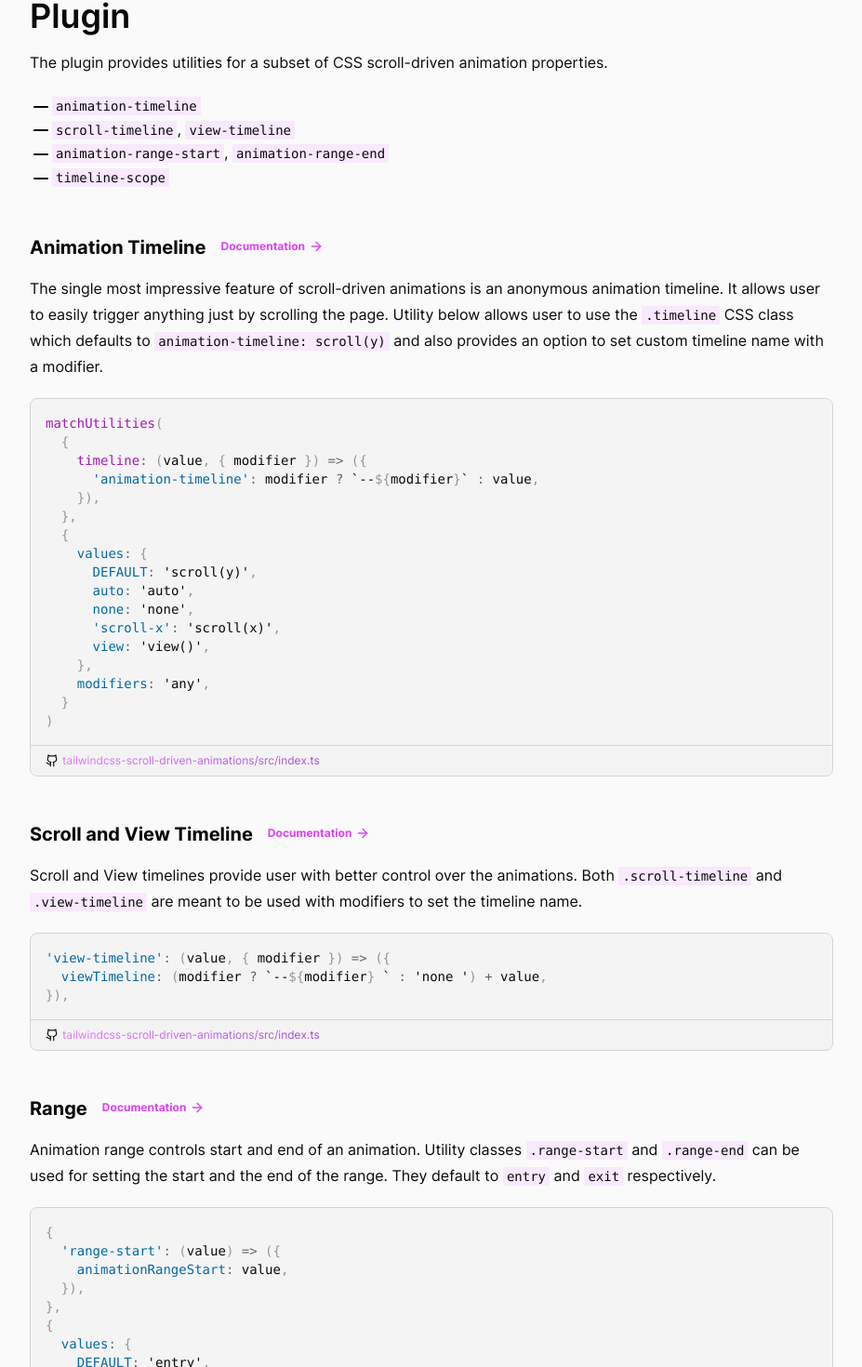
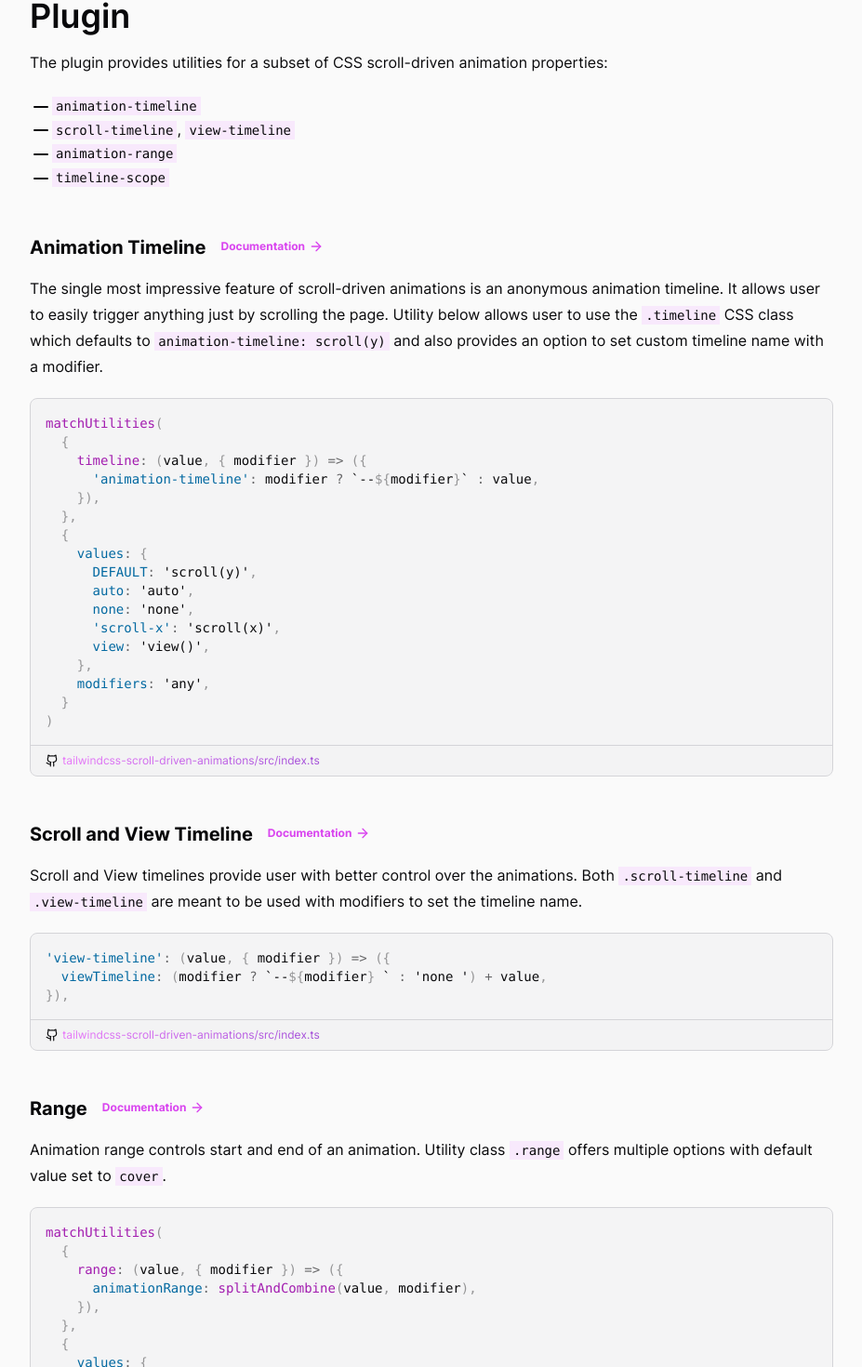
Before and after one commit to adamplesnik/tailwindcss-scroll-driven-animations, a React (Vite) app: page / in a window 1280 px wide. Shown: the part 580-2050 px from the top of the page at 93% size, without its empty margins (176-1103 px from the left). Built offline with nearby package versions, Linux system fonts and the light colour scheme; what @adam.plesnik/tailwindcss-scroll-driven-animations would draw is missing.

Commit message:
Document new range utilities

```diff
--- a/package.json
+++ b/package.json
@@ -28,7 +28,7 @@
     "react-router-dom": "^6.22.3"
   },
   "devDependencies": {
-    "@adam.plesnik/tailwindcss-scroll-driven-animations": "^0.1.0",
+    "@adam.plesnik/tailwindcss-scroll-driven-animations": "^0.2.1",
     "@types/node": "^20.11.30",
     "@types/prismjs": "^1.26.3",
     "@types/react": "^18.2.66",
--- a/src/demos/RangeDemo.tsx
+++ b/src/demos/RangeDemo.tsx
@@ -10,11 +10,10 @@ const RangeDemo = () => {
   return (
     <DemoWrapper>
       <div className="text-sm scope/navbar supports-animations:-mt-14 supports-animations:sm:-mt-8">
-        <div className="sticky top-0 z-10 flex animate-translate-down flex-wrap gap-1 border-b border-b-zinc-300 bg-white/20 p-4 backdrop-blur timeline/navbar range-start-exit-crossing range-end supports-animations:-translate-y-16 dark:border-b-zinc-600 dark:bg-slate-800/60">
+        <div className="range-on-exit sticky top-0 z-10 flex animate-translate-down flex-wrap gap-1 border-b border-b-zinc-300 bg-white/20 p-4 backdrop-blur timeline/navbar supports-animations:-translate-y-16 dark:border-b-zinc-600 dark:bg-slate-800/60">
           <Code>.animate...</Code>
           <Code>.timeline/navbar</Code>
-          <Code>.range-start-exit-crossing</Code>
-          <Code>.range-end</Code>
+          <Code>.range-on-exit</Code>
         </div>
         <div className="px-4 supports-no-animations:mt-2">
           <Code>.scope/navbar</Code>
--- a/src/docs/Docs.tsx
+++ b/src/docs/Docs.tsx
@@ -13,24 +13,15 @@ const animationTimelineClasses = [
 
 const scopeClasses = [{ className: 'scope/{name}', code: 'timeline-scope: --{name}' }]
 
-const rangeStartClasses = [
-  { className: 'range-start', code: 'animation-range-start: entry' },
-  { className: 'range-start-exit', code: 'animation-range-start: exit' },
-  { className: 'range-start-normal', code: 'animation-range-start: normal' },
-  { className: 'range-start-contain', code: 'animation-range-start: contain' },
-  { className: 'range-start-cover', code: 'animation-range-start: cover' },
-  { className: 'range-start-entry-crossing', code: 'animation-range-start: entry-crossing' },
-  { className: 'range-start-exit-crossing', code: 'animation-range-start: exit-crossing' },
-]
-
-const rangeEndClasses = [
-  { className: 'range-end', code: 'animation-range-end: exit' },
-  { className: 'range-end-entry', code: 'animation-range-end: entry' },
-  { className: 'range-end-normal', code: 'animation-range-end: normal' },
-  { className: 'range-end-contain', code: 'animation-range-end: contain' },
-  { className: 'range-end-cover', code: 'animation-range-end: cover' },
-  { className: 'range-end-entry-crossing', code: 'animation-range-end: entry-crossing' },
-  { className: 'range-end-exit-crossing', code: 'animation-range-end: exit-crossing' },
+const rangeClasses = [
+  { className: 'range', code: 'animation-range: cover 0% cover 100%' },
+  { className: 'range-contain', code: 'animation-range: contain 0% contain 100%' },
+  { className: 'range-on-entry', code: 'animation-range: entry 0% entry 100%' },
+  { className: 'range-on-exit', code: 'animation-range: exit 0% exit 100%' },
+  {
+    className: 'range-on/{startValue},{endValue}',
+    code: 'animation-range: cover {value} cover {endValue}',
+  },
 ]
 
 const scrollTimelineClasses = [
@@ -79,22 +70,13 @@ const Docs = () => {
       <DocsTable items={viewTimelineClasses} />
 
       <Heading size={3} href="#range" hrefType="demo" id="documentation-range-start">
-        Animation Range Start
+        Animation Range
       </Heading>
       <Paragraph>
         Animation range start controls where along the timeline an animation will start. It is set
         on the animated element.
       </Paragraph>
-      <DocsTable items={rangeStartClasses} />
-
-      <Heading size={3} href="#range" hrefType="demo" id="documentation-range-end">
-        Animation Range End
-      </Heading>
-      <Paragraph>
-        Animation range end controls where along the timeline an animation will end. It is set on
-        the animated element.
-      </Paragraph>
-      <DocsTable items={rangeEndClasses} />
+      <DocsTable items={rangeClasses} />
 
       <Heading size={3} href="#range" hrefType="demo" id="documentation-scope">
         Timeline Scope
--- a/src/partials/Animations.tsx
+++ b/src/partials/Animations.tsx
@@ -18,7 +18,7 @@ const Animations = () => {
         Plugin
       </Heading>
       <Paragraph>
-        The plugin provides utilities for a subset of CSS scroll-driven animation properties.
+        The plugin provides utilities for a subset of CSS scroll-driven animation properties:
       </Paragraph>
       <ul className="mb-4">
         <li>
@@ -31,7 +31,7 @@ const Animations = () => {
         </li>
         <li>
           <Minus className="inline" />
-          <Code>animation-range-start</Code>, <Code>animation-range-end</Code>
+          <Code>animation-range</Code>
         </li>
         <li>
           <Minus className="inline" />
@@ -79,9 +79,8 @@ const Animations = () => {
         Range
       </Heading>
       <Paragraph>
-        Animation range controls start and end of an animation. Utility classes{' '}
-        <Code>.range-start</Code> and <Code>.range-end</Code> can be used for setting the start and
-        the end of the range. They default to <Code>entry</Code> and <Code>exit</Code> respectively.
+        Animation range controls start and end of an animation. Utility class <Code>.range</Code>{' '}
+        offers multiple options with default value set to <Code>cover</Code>.
       </Paragraph>
       <CodeBlock
         Icon={Github}
--- a/src/partials/Demo.tsx
+++ b/src/partials/Demo.tsx
@@ -48,9 +48,8 @@ const Demo = () => {
         This demo showcases the usage of the plugin to reveal the navigation bar. The{' '}
         <Code>.view-timeline/navbar</Code> utility sets up the animation timeline, which is then
         scoped out of the defining element by <Code>.scope/navbar</Code>. The navigation bar is
-        controlled by this timeline with the <Code>.timeline/navbar</Code> utility. Utility classes{' '}
-        <Code>.range-start-exit-crossing</Code> and <Code>.range-end</Code> are set to limit the
-        timeline duration.
+        controlled by this timeline with the <Code>.timeline/navbar</Code> utility. Utility class{' '}
+        <Code>.range-on-exit</Code> is set to limit the timeline duration.
       </Paragraph>
       <RangeDemo />
       <CodeBlock language="html">{rangeDemo}</CodeBlock>
--- a/src/partials/Nav.tsx
+++ b/src/partials/Nav.tsx
@@ -5,8 +5,8 @@ import HeaderNavAnchor from '../components/HeaderNavAnchor.tsx'
 const Nav = () => {
   return (
     <div
-      className="sticky top-0 z-20 flex w-full animate-translate-down items-stretch justify-center border-b border-b-slate-200/50 bg-white/20 p-1
-        shadow-lg backdrop-blur-sm timeline range-end-[200px] supports-animations:-translate-y-24 md:px-1 supports-animations:md:-translate-y-32 supports-animations:lg:-translate-y-40
+      className="range/0%,200px sticky top-0 z-20 flex w-full animate-translate-down items-stretch justify-center border-b border-b-slate-200/50 bg-white/20
+        p-1 shadow-lg backdrop-blur-sm timeline supports-animations:-translate-y-24 md:px-1 supports-animations:md:-translate-y-32 supports-animations:lg:-translate-y-40
         dark:border-b-slate-600/50 dark:bg-slate-800/60"
     >
       <div className="flex w-full max-w-screen-lg items-stretch gap-2 px-8 py-2 md:px-16 lg:px-20">
--- a/src/utils/codeExamples.ts
+++ b/src/utils/codeExamples.ts
@@ -20,22 +20,22 @@ export const codeExampleView = `'view-timeline': (value, { modifier }) => ({
   viewTimeline: (modifier ? \`--\${modifier} \` : 'none ') + value,
 }),`
 
-export const codeExampleRange = `{
-  'range-start': (value) => ({
-    animationRangeStart: value,
-  }),
-},
-{
-  values: {
-    DEFAULT: 'entry',
-    exit: 'exit',
-    normal: 'normal',
-    contain: 'contain',
-    cover: 'cover',
-    'entry-crossing': 'entry-crossing',
-    'exit-crossing': 'exit-crossing',
+export const codeExampleRange = `matchUtilities(
+  {
+    range: (value, { modifier }) => ({
+      animationRange: splitAndCombine(value, modifier),
+    }),
   },
-}`
+  {
+    values: {
+      DEFAULT: 'cover cover',
+      'on-entry': 'entry entry',
+      'on-exit': 'exit exit',
+      contain: 'contain contain',
+    },
+    modifiers: 'any',
+  }
+)`
 
 export const codeExampleScope = `scope: (value, { modifier }) => ({
   timelineScope: \`--\${modifier}\`,
--- a/src/utils/demoExamples.ts
+++ b/src/utils/demoExamples.ts
@@ -18,7 +18,7 @@ export const progressBarKeyframes = `@keyframes scale-to-right {
 
 export const rangeDemo = `<div class="scope/navbar">
   <!-- The --navbar timeline has scope outside its defining element -->
-  <div class="animate-translate-down timeline/navbar range-start-exit-crossing range-end">
+  <div class="animate-translate-down timeline/navbar range-on-exit">
     <!-- Navbar is shown when the controlling element starts to leave the frame -->
   </div>
   <div>
```
